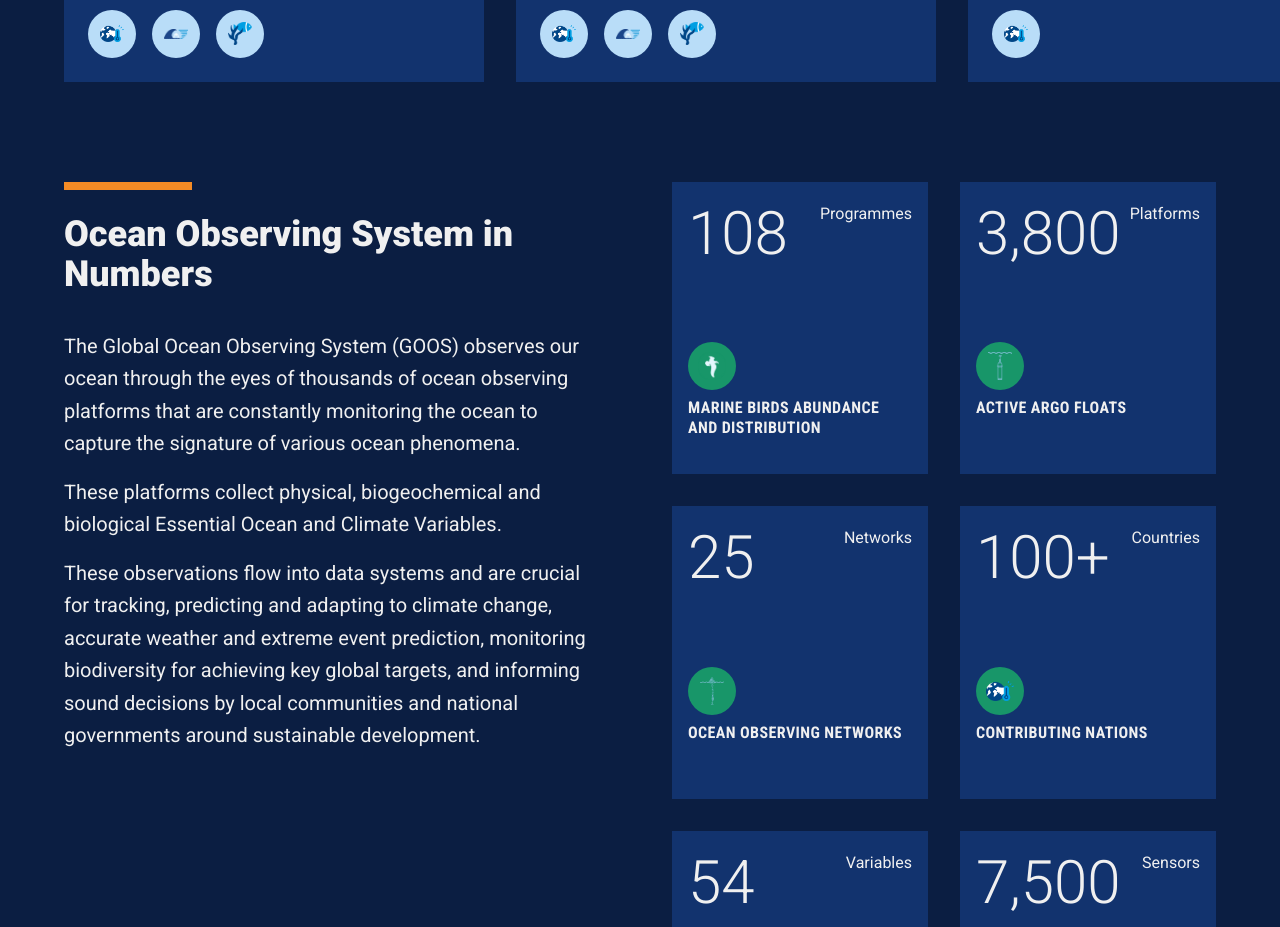
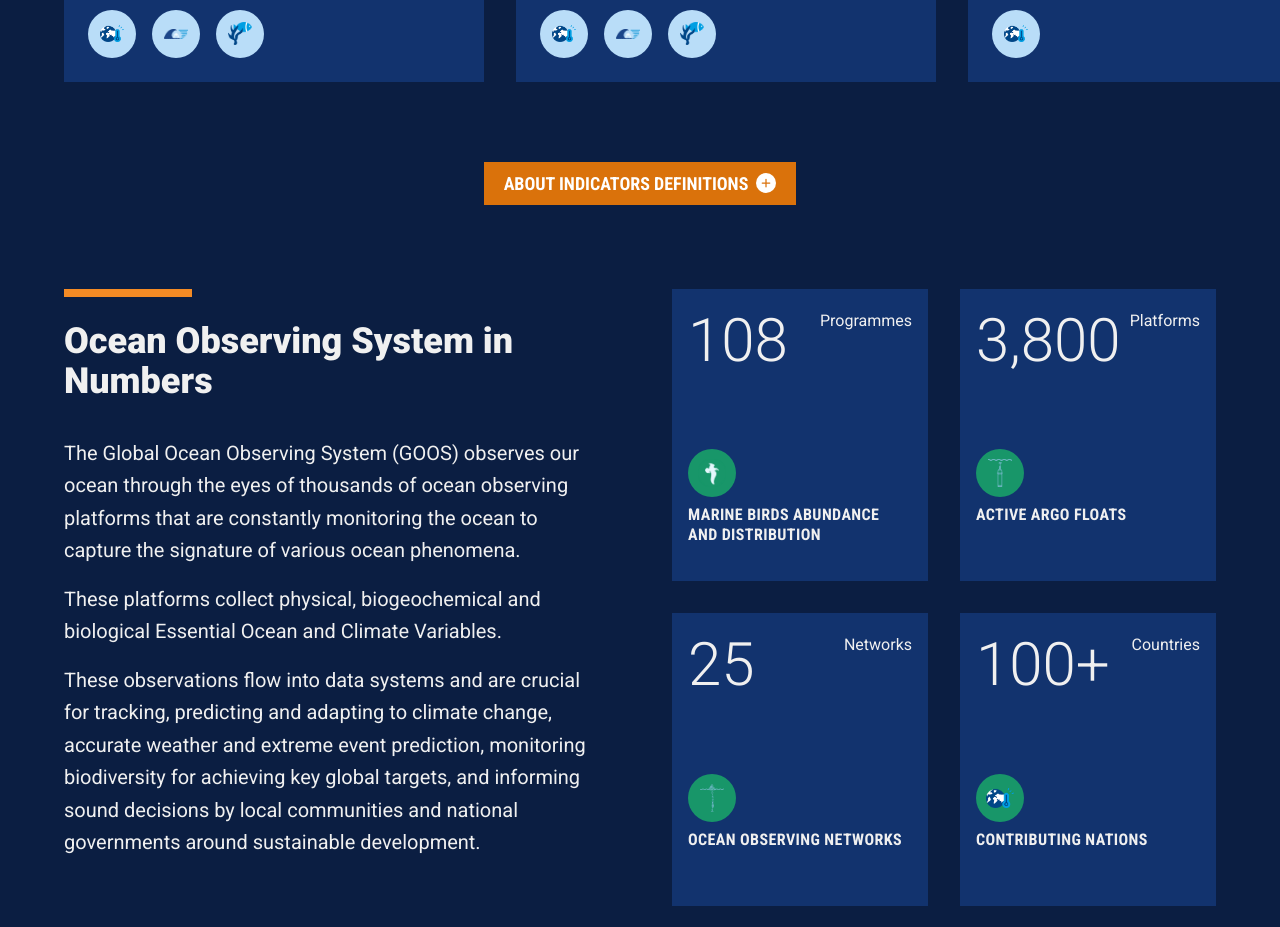
Before and after one commit to OceanOPS/oceanops-report-card, a React (Vite) app: page / in a window 1280 px wide. Shown: the part 2940-3867 px from the top of the page. Built offline with nearby package versions, Linux system fonts and the light colour scheme; a web font is replaced by a local one.

Commit message:
Add indicators definition button with modal to network section

```diff
--- a/src/App.tsx
+++ b/src/App.tsx
@@ -179,6 +179,78 @@ function App() {
         tooltipBgColor="bg-goos-white"
         tooltipTextColor="text-blue-800"
       />
+
+      {/* Indicators Definition Button */}
+      <div className="flex justify-center py-8 bg-goos-blue-900">
+        <Button
+          variant="modal"
+          label={t('networks.indicatorsButton')}
+          modalTitle={t('networks.indicatorsModal.title')}
+          modalContent={
+            <div className="flex flex-col gap-6">
+              {/* Introduction */}
+              <p className="text-lg text-goos-gray-800 leading-relaxed">
+                {t('networks.indicatorsModal.intro')}
+              </p>
+
+              {/* Implementation Status */}
+              <div>
+                <h3 className="text-xl font-bold text-goos-blue-700 mb-2">
+                  {t('networks.indicatorsModal.implementationStatus.title')}
+                </h3>
+                <p className="text-base text-goos-gray-800 leading-relaxed">
+                  {t('networks.indicatorsModal.implementationStatus.description')}
+                </p>
+              </div>
+
+              {/* Real Time */}
+              <div>
+                <h3 className="text-xl font-bold text-goos-blue-700 mb-2">
+                  {t('networks.indicatorsModal.realTime.title')}
+                </h3>
+                <p className="text-base text-goos-gray-800 leading-relaxed">
+                  {t('networks.indicatorsModal.realTime.description')}
+                </p>
+              </div>
+
+              {/* Archived High Quality */}
+              <div>
+                <h3 className="text-xl font-bold text-goos-blue-700 mb-2">
+                  {t('networks.indicatorsModal.archivedHighQuality.title')}
+                </h3>
+                <p className="text-base text-goos-gray-800 leading-relaxed">
+                  {t('networks.indicatorsModal.archivedHighQuality.description')}
+                </p>
+              </div>
+
+              {/* Metadata */}
+              <div>
+                <h3 className="text-xl font-bold text-goos-blue-700 mb-2">
+                  {t('networks.indicatorsModal.metadata.title')}
+                </h3>
+                <p className="text-base text-goos-gray-800 leading-relaxed">
+                  {t('networks.indicatorsModal.metadata.description')}
+                </p>
+              </div>
+
+              {/* Best Practices */}
+              <div>
+                <h3 className="text-xl font-bold text-goos-blue-700 mb-2">
+                  {t('networks.indicatorsModal.bestPractices.title')}
+                </h3>
+                <p className="text-base text-goos-gray-800 leading-relaxed">
+                  {t('networks.indicatorsModal.bestPractices.description')}
+                </p>
+              </div>
+            </div>
+          }
+          bgColor="bg-goos-orange-600"
+          textColor="text-white"
+          iconColor="text-goos-orange-600"
+          iconBgColor="bg-white"
+        />
+
+      </div>
 
       {/* DataCardGrid Example */}
 
--- a/src/locales/en.json
+++ b/src/locales/en.json
@@ -187,6 +187,31 @@
       "metadata": "Metadata",
       "bestPractices": "Best Practices"
     },
+    "indicatorsButton": "ABOUT INDICATORS DEFINITIONS",
+    "indicatorsModal": {
+      "title": "Network Performance Indicators",
+      "intro": "Each network is evaluated across five key performance indicators, rated on a scale from 0 to 3 stars:",
+      "implementationStatus": {
+        "title": "Implementation Status",
+        "description": "Measures the network's operational maturity and geographic coverage. Higher ratings indicate broader global deployment and consistent data collection."
+      },
+      "realTime": {
+        "title": "Real Time Data Delivery",
+        "description": "Evaluates the timeliness of data transmission to operational centers. Networks with high ratings provide data within hours of collection, supporting immediate forecasting needs."
+      },
+      "archivedHighQuality": {
+        "title": "Archived High Quality Data",
+        "description": "Assesses the completeness and quality control of historical data archives. High ratings indicate rigorous quality assurance processes and comprehensive long-term records."
+      },
+      "metadata": {
+        "title": "Metadata Completeness",
+        "description": "Measures the documentation of observation methods, instruments, and data provenance. Complete metadata ensures data can be properly interpreted and reused by the scientific community."
+      },
+      "bestPractices": {
+        "title": "Best Practices Adoption",
+        "description": "Evaluates adherence to international standards for data collection, processing, and sharing. Networks following best practices ensure data interoperability across systems."
+      }
+    },
     "argo": {
       "title": "Argo",
       "iconAlt": "Argo Network - Global array of profiling floats measuring ocean temperature and salinity"
--- a/src/locales/es.json
+++ b/src/locales/es.json
@@ -187,6 +187,31 @@
       "metadata": "Metadatos",
       "bestPractices": "Mejores Prácticas"
     },
+    "indicatorsButton": "SOBRE DEFINICIONES DE INDICADORES",
+    "indicatorsModal": {
+      "title": "Indicadores de Rendimiento de Redes",
+      "intro": "Cada red es evaluada en cinco indicadores clave de rendimiento, calificados en una escala de 0 a 3 estrellas:",
+      "implementationStatus": {
+        "title": "Estado de Implementación",
+        "description": "Mide la madurez operacional de la red y su cobertura geográfica. Calificaciones más altas indican un despliegue global más amplio y una recolección de datos consistente."
+      },
+      "realTime": {
+        "title": "Entrega de Datos en Tiempo Real",
+        "description": "Evalúa la prontitud en la transmisión de datos a centros operacionales. Las redes con calificaciones altas proporcionan datos dentro de horas de su recolección, apoyando necesidades de pronóstico inmediato."
+      },
+      "archivedHighQuality": {
+        "title": "Datos Archivados de Alta Calidad",
+        "description": "Evalúa la completitud y el control de calidad de los archivos de datos históricos. Calificaciones altas indican procesos rigurosos de aseguramiento de calidad y registros completos a largo plazo."
+      },
+      "metadata": {
+        "title": "Completitud de Metadatos",
+        "description": "Mide la documentación de métodos de observación, instrumentos y proveniencia de datos. Los metadatos completos aseguran que los datos puedan ser interpretados y reutilizados adecuadamente por la comunidad científica."
+      },
+      "bestPractices": {
+        "title": "Adopción de Mejores Prácticas",
+        "description": "Evalúa la adherencia a estándares internacionales para la recolección, procesamiento e intercambio de datos. Las redes que siguen mejores prácticas aseguran la interoperabilidad de datos entre sistemas."
+      }
+    },
     "argo": {
       "title": "Argo",
       "iconAlt": "Red Argo - Red global de flotadores perfiladores que miden temperatura y salinidad del océano"
--- a/src/locales/fr.json
+++ b/src/locales/fr.json
@@ -217,6 +217,68 @@
       "title": "Observations annuelles collectées"
     }
   },
+  "networks": {
+    "title": "Réseaux du Système Mondial d'Observation des Océans",
+    "viewNetwork": "Voir le Réseau",
+    "deliveryAreasLabel": "Domaines de livraison GOOS",
+    "deliveryAreas": {
+      "climate": "Climat",
+      "operational": "Services Opérationnels",
+      "oceanhealth": "Santé des Océans"
+    },
+    "ratings": {
+      "implementationStatus": "État de Mise en Œuvre",
+      "realTime": "Temps Réel",
+      "archivedHighQuality": "Haute Qualité Archivée",
+      "metadata": "Métadonnées",
+      "bestPractices": "Meilleures Pratiques"
+    },
+    "indicatorsButton": "À PROPOS DES DÉFINITIONS DES INDICATEURS",
+    "indicatorsModal": {
+      "title": "Indicateurs de Performance des Réseaux",
+      "intro": "Chaque réseau est évalué sur cinq indicateurs clés de performance, notés sur une échelle de 0 à 3 étoiles:",
+      "implementationStatus": {
+        "title": "État de Mise en Œuvre",
+        "description": "Mesure la maturité opérationnelle du réseau et sa couverture géographique. Des notes plus élevées indiquent un déploiement mondial plus large et une collecte de données cohérente."
+      },
+      "realTime": {
+        "title": "Livraison de Données en Temps Réel",
+        "description": "Évalue la rapidité de transmission des données aux centres opérationnels. Les réseaux avec des notes élevées fournissent des données dans les heures suivant la collecte, soutenant les besoins immédiats de prévision."
+      },
+      "archivedHighQuality": {
+        "title": "Données Archivées de Haute Qualité",
+        "description": "Évalue l'exhaustivité et le contrôle qualité des archives de données historiques. Des notes élevées indiquent des processus rigoureux d'assurance qualité et des enregistrements complets à long terme."
+      },
+      "metadata": {
+        "title": "Exhaustivité des Métadonnées",
+        "description": "Mesure la documentation des méthodes d'observation, des instruments et de la provenance des données. Des métadonnées complètes garantissent que les données peuvent être correctement interprétées et réutilisées par la communauté scientifique."
+      },
+      "bestPractices": {
+        "title": "Adoption des Meilleures Pratiques",
+        "description": "Évalue l'adhésion aux normes internationales pour la collecte, le traitement et le partage de données. Les réseaux suivant les meilleures pratiques assurent l'interopérabilité des données entre les systèmes."
+      }
+    },
+    "argo": {
+      "title": "Argo",
+      "iconAlt": "Réseau Argo - Réseau mondial de flotteurs profilants mesurant la température et la salinité de l'océan"
+    },
+    "doos": {
+      "title": "Stratégie d'Observation de l'Océan Profond",
+      "iconAlt": "Réseau DOOS - Coordination des observations de l'océan profond sous 2000m"
+    },
+    "sot": {
+      "title": "Équipe d'Observations par Navire",
+      "iconAlt": "Réseau SOT - Coordination des observations météorologiques et océanographiques depuis les navires"
+    },
+    "gliders": {
+      "title": "OceanGliders",
+      "iconAlt": "Réseau OceanGliders - Réseau mondial de planeurs sous-marins autonomes"
+    },
+    "dbcp": {
+      "title": "Panel de Coopération sur les Bouées de Données",
+      "iconAlt": "Réseau DBCP - Réseau mondial de bouées dérivantes et ancrées"
+    }
+  },
   "contentBox": {
     "example": {
       "title": "Podcast sur les Observations Océaniques",
```
